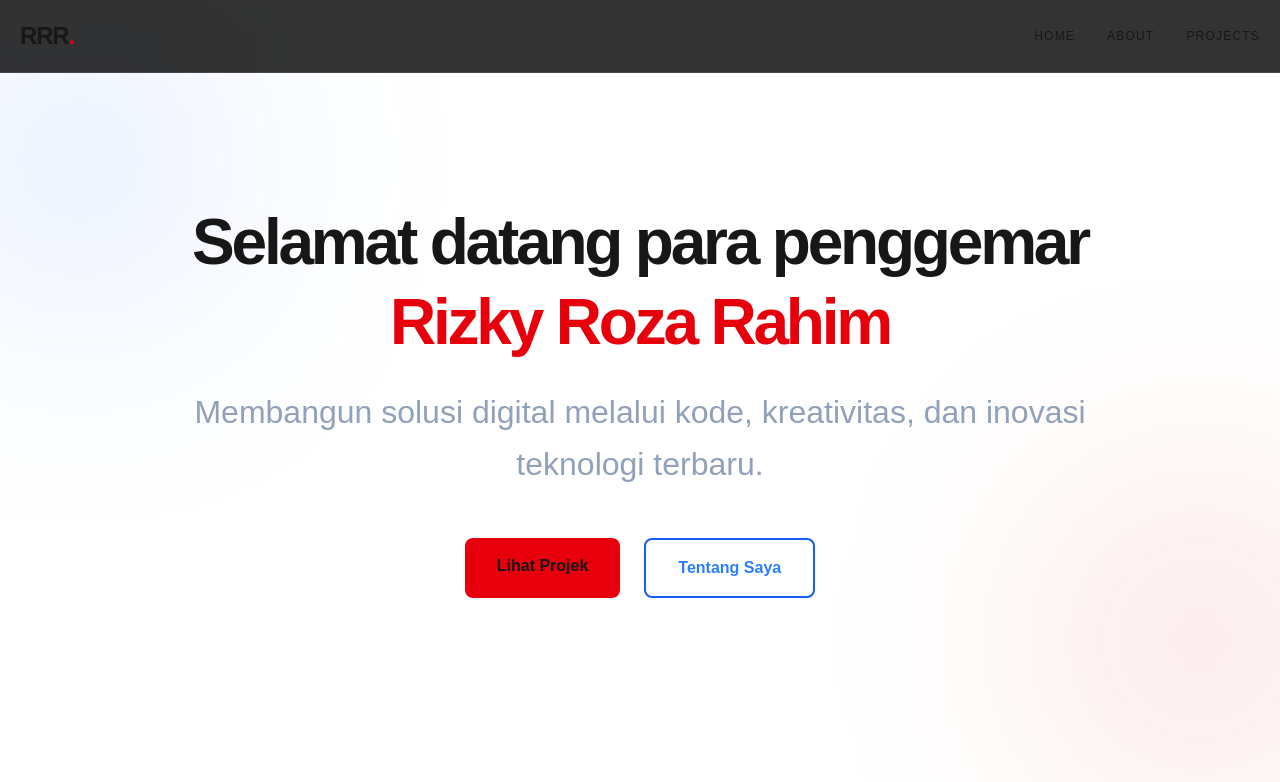
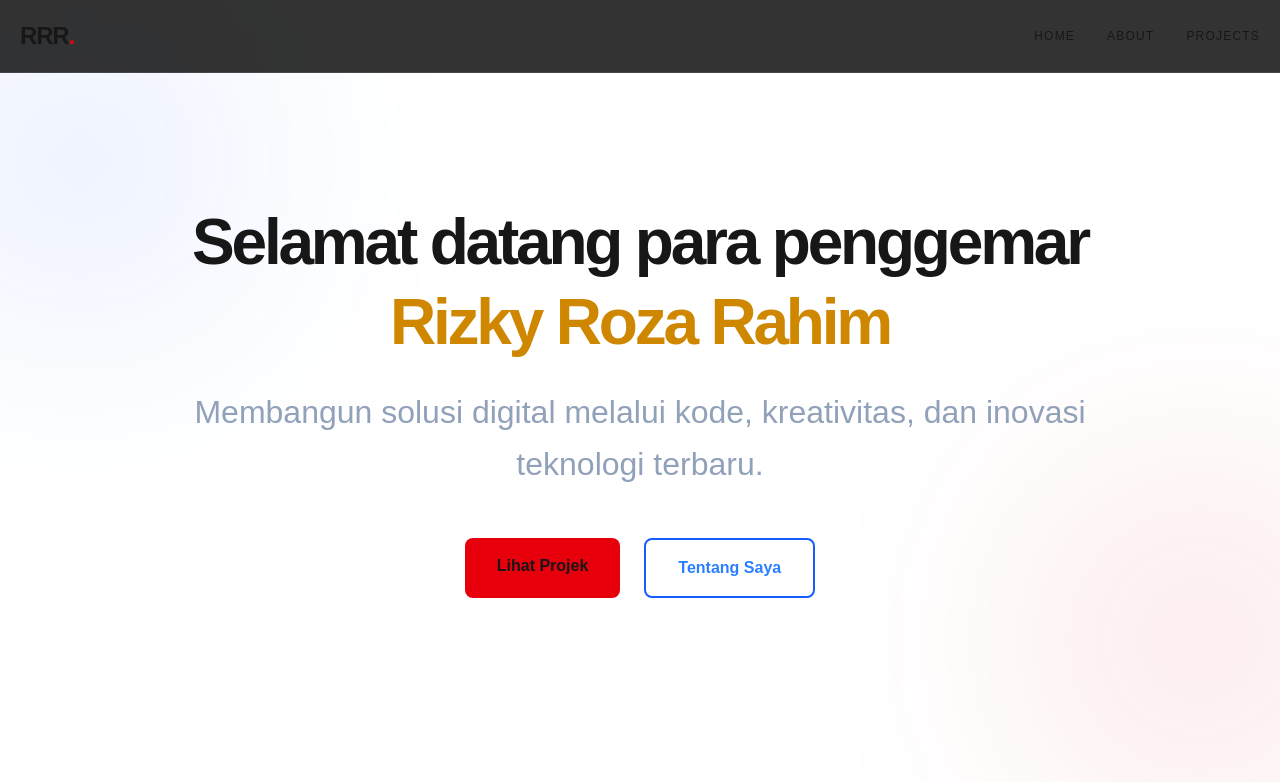
Before and after one commit to RizkyRR27/PORTOIKI, a Next.js app: page / in a window 1280 px wide. Shown: the top 782 px of the page. Built offline with nearby package versions, Linux system fonts and the light colour scheme.

Commit message:
edit hero

```diff
--- a/components/Hero.tsx
+++ b/components/Hero.tsx
@@ -2,7 +2,7 @@ import Link from 'next/link';
 
 export default function Hero() {
   return (
-    <section className="h-screen flex flex-col items-center justify-center text-center px-4 relative overflow-hidden">
+    <section className="h-screen flex flex-col items-center justify-center text-center px-4 relative overflow-hidden ">
       {/* Dekorasi Cahaya */}
       <div className="absolute top-0 -left-20 w-80 h-80 bg-blue-600/10 rounded-full blur-[120px]" />
       <div className="absolute bottom-0 -right-20 w-80 h-80 bg-red-600/10 rounded-full blur-[120px]" />
@@ -10,13 +10,13 @@ export default function Hero() {
       <div className="relative z-10">
         <h1 className="text-[64px] font-extrabold leading-tight tracking-tighter mb-6">
           Selamat datang para penggemar <br />
-          <span className="text-red-600">Rizky Roza Rahim</span>
+          <span className="text-yellow-600">Rizky Roza Rahim</span>
         </h1>
         <p className="text-[32px] text-slate-400 max-w-4xl mx-auto font-light leading-relaxed">
           Membangun solusi digital melalui kode, kreativitas, dan inovasi teknologi terbaru.
         </p>
         <div className="mt-12 flex gap-6 justify-center">
-          <Link href="/projects/" className="px-8 py-4 bg-red-600 hover:bg-red-700 font-bold rounded-lg transition-all">
+          <Link href="/project/" className="px-8 py-4 bg-red-600 hover:bg-red-700 font-bold rounded-lg transition-all">
             Lihat Projek
           </Link>
           <Link href="/about/" className="px-8 py-4 border-2 border-blue-600 text-blue-500 hover:bg-blue-600 hover:text-white font-bold rounded-lg transition-all">
```
